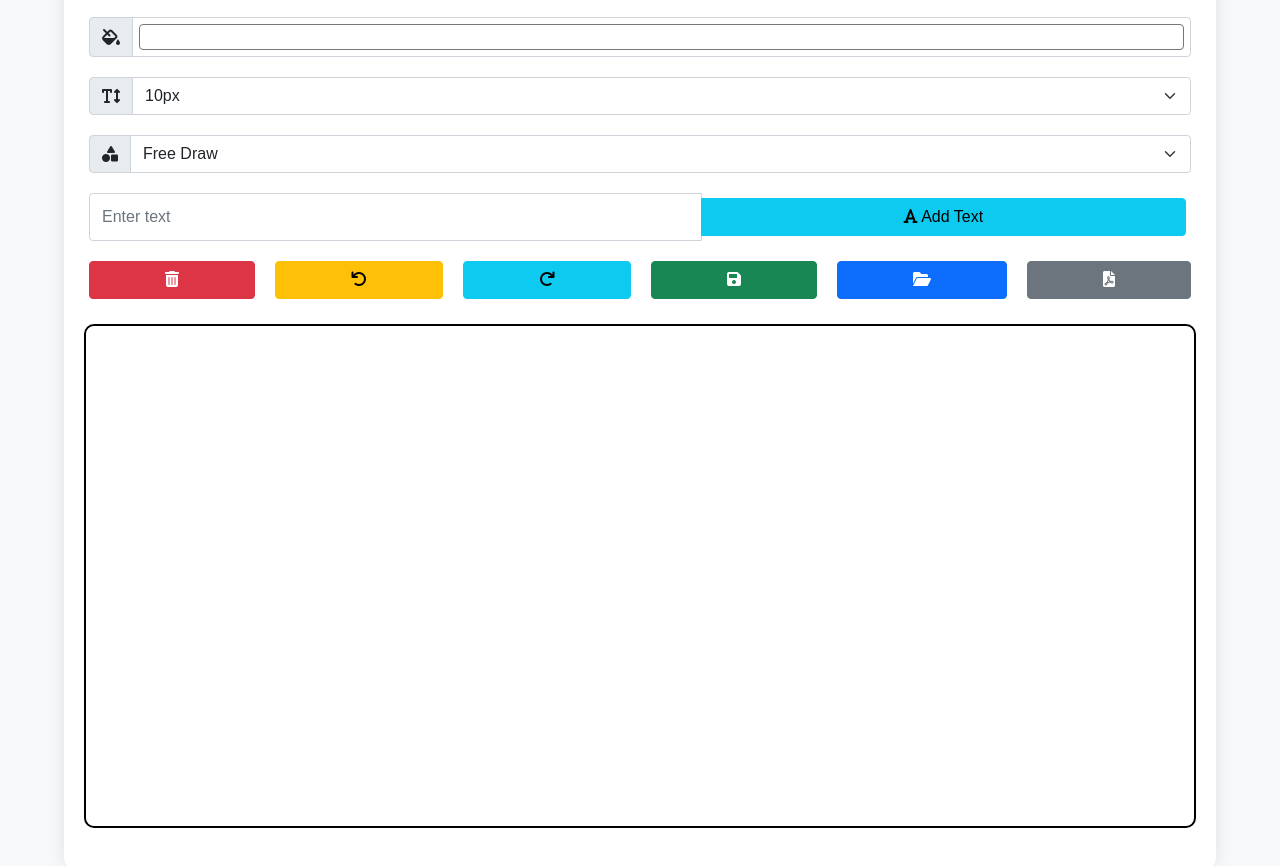
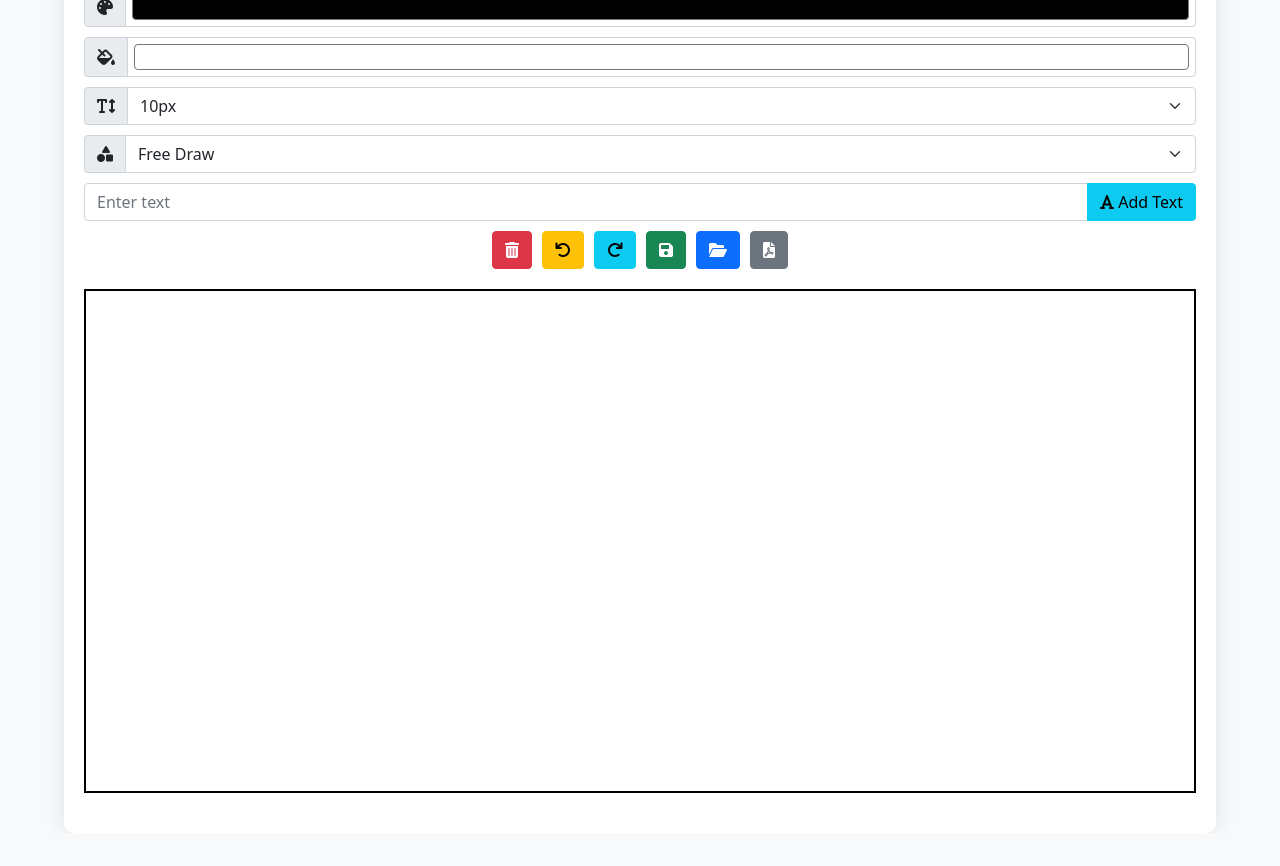
Before and after one commit to Vinay25deep/Signature-App, a plain HTML site: page signature.html in a window 1280 px wide. After the commit the page ends 833 px from the top, so only its background shows below. Drawn offline with nearby package versions, Linux system fonts and the light colour scheme.

Commit message:
modified

```diff
--- a/signature.html
+++ b/signature.html
@@ -12,7 +12,6 @@
             align-items: center;
             height: 100vh;
             background-color: #f8f9fa;
-            font-family: Arial, sans-serif;
         }
 
         .main {
@@ -29,13 +28,10 @@
             border: 2px solid black;
             margin: 20px 0;
             position: relative;
-            border-radius: 10px;
-            overflow: hidden;
         }
 
         canvas {
             display: block;
-            border-radius: 10px;
         }
 
         .toolbar {
@@ -43,14 +39,6 @@
             flex-wrap: wrap;
             justify-content: center;
             gap: 10px;
-            margin-bottom: 20px;
-        }
-
-        .toolbar .input-group,
-        .toolbar .btn {
-            flex: 1 1 auto;
-            min-width: 120px;
-            margin: 5px;
         }
 
         .toolbar .form-control,
@@ -223,10 +211,10 @@
         redoButton.addEventListener('click', () => {
             if (redoList.length > 0) {
                 let restoreState = redoList.pop();
-                history.push(restoreState);
                 let img = new Image();
                 img.src = restoreState;
                 img.onload = () => ctx.drawImage(img, 0, 0);
+                saveState();
             }
         });
 
```
